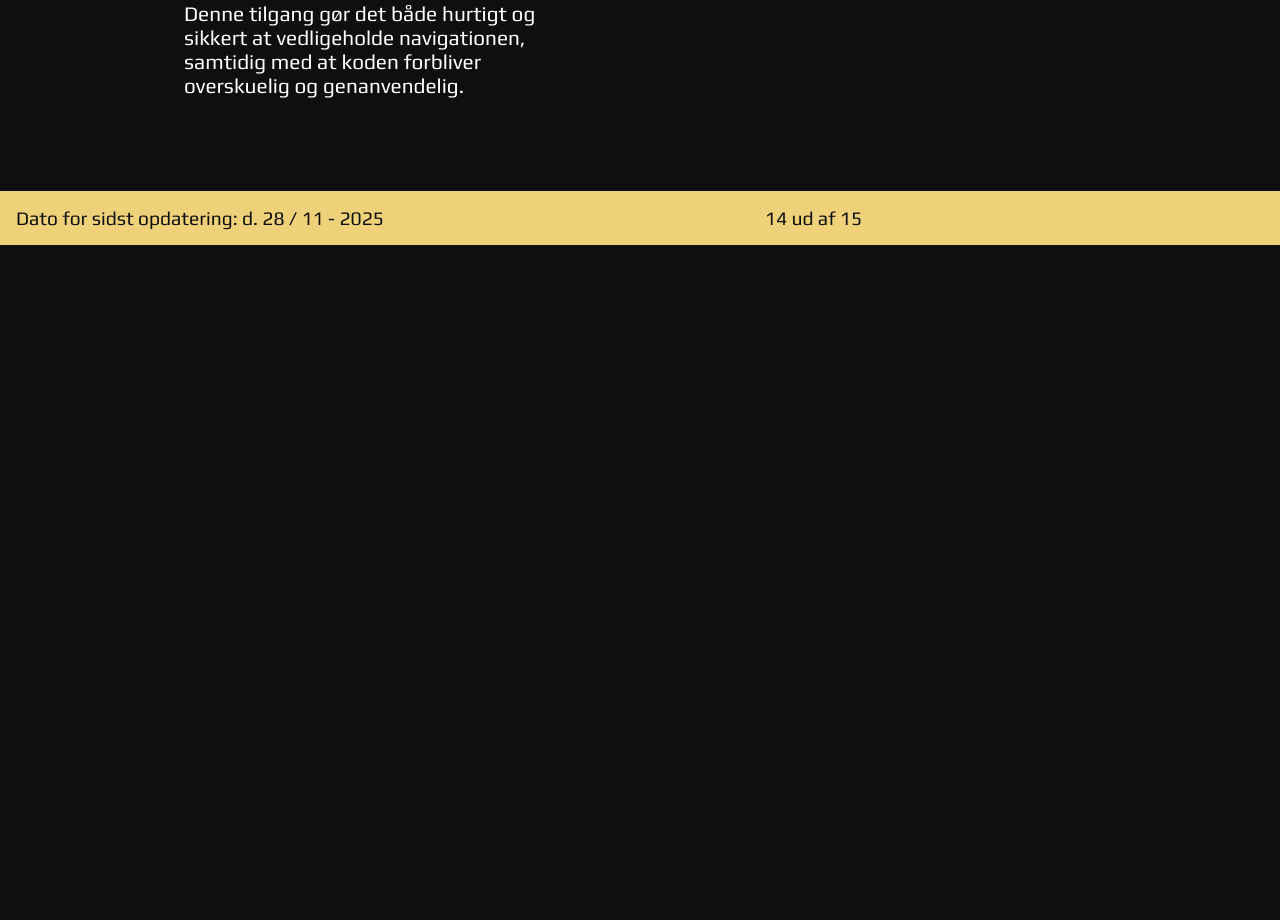
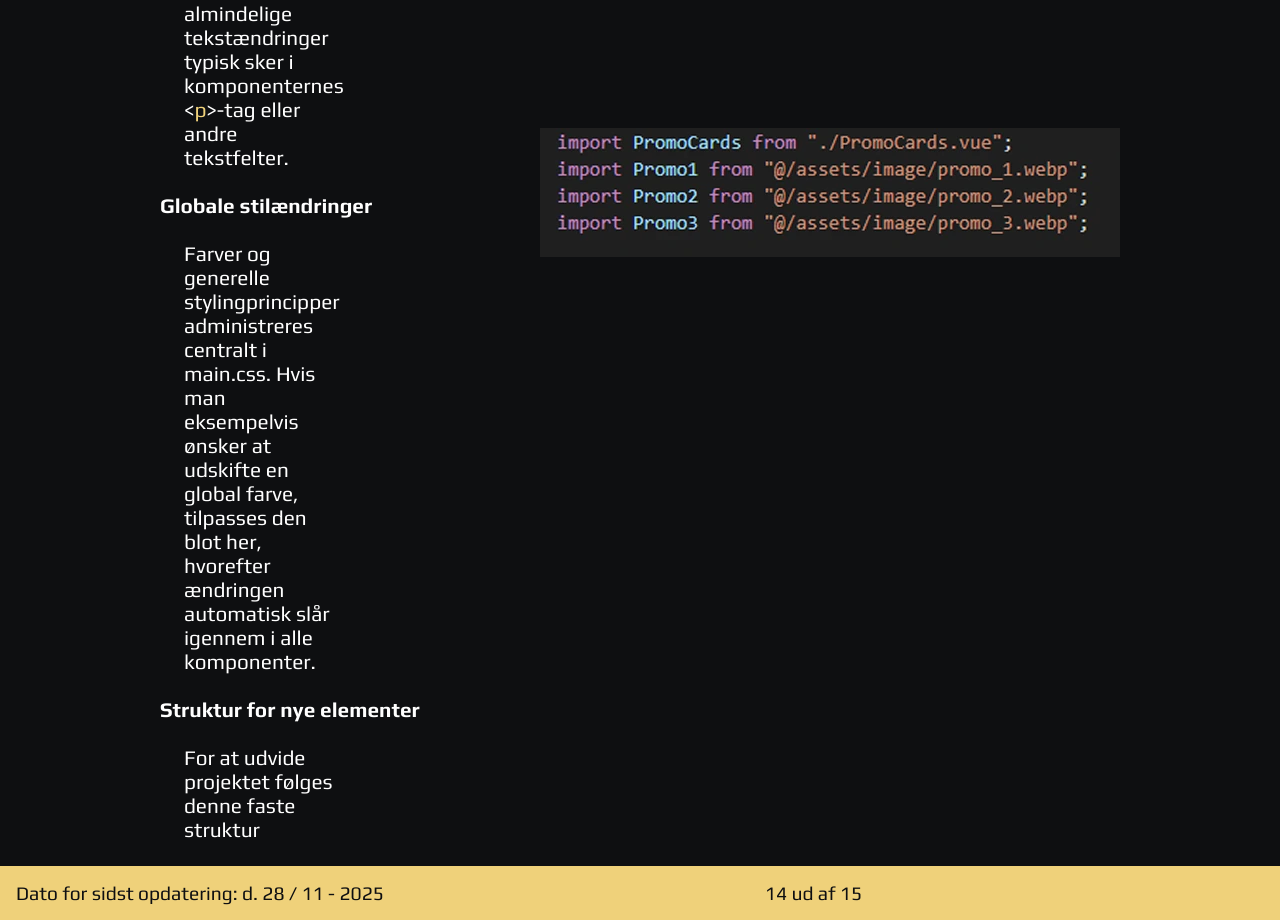
Before and after one commit to Dontosquare/Design-system-3-sem, a Vue app in the folder designmanual/: page /maintenance-expand in a window 1280 px wide. Shown: the part 601-1521 px from the top of the page. Before the commit the page ends 846 px from the top, so only its background shows below. Built offline with nearby package versions, Linux system fonts and the light colour scheme; a web font is replaced by a local one.

Commit message:
Update MaintenanceExpandView.vue

```diff
--- a/designmanual/src/views/MaintenanceExpandView.vue
+++ b/designmanual/src/views/MaintenanceExpandView.vue
@@ -1,6 +1,7 @@
 <script setup>
 import HeaderComp from '@/components/HeaderComp.vue';
 import FooterComp from '@/components/FooterComp.vue';
+import Promo from "@/assets/image/maintenance-picture.webp";
 </script>
 
 <template>
@@ -12,17 +13,17 @@ import FooterComp from '@/components/FooterComp.vue';
         <h3>Opdatering af indhold</h3>
         <p>Ændringer i tekster, billeder og logoer foretages direkte i de relevante komponenter. Eksempelvis opdateres logoet
            i Header.vue, hvor et nyt billede importeres, mens almindelige tekstændringer typisk sker i komponenternes <<span class="color-change">p</span>>-tag eller andre
-           tekstfelter.
-        </p>
-        <p>Selve Header-komponenten håndtere automatisk både struktur og styling, så ændringerne slår igennem  uden yderligere justeringer
-          i komponentkoden.
-        </p>
-        <p>Denne tilgang gør det både hurtigt og sikkert at vedligeholde navigationen, samtidig med at koden forbliver overskuelig og
-          genanvendelig.
-        </p>
+           tekstfelter.</p>
+
+        <h3>Globale stilændringer</h3>
+        <p>Farver og generelle stylingprincipper administreres centralt i main.css. Hvis man eksempelvis ønsker at udskifte en global
+          farve, tilpasses den blot her, hvorefter ændringen automatisk slår igennem i alle komponenter.</p>
+
+        <h3>Struktur for nye elementer</h3>
+        <p>For at udvide projektet følges denne faste struktur</p>
       </div>
         <div class="json__img">
-        <img :src="ManagePicture11" alt="jsonimg" id="jsonimage">
+        <img :src="Promo" alt="promoimg" id="promoimage">
         </div>
     </div>
   </main>
@@ -60,7 +61,7 @@ p {
   align-items: center;
 }
 
-img#jsonimage {
+img#promoimage {
   max-width: 100%;
   height: auto;
   margin-right: 10rem;
```
